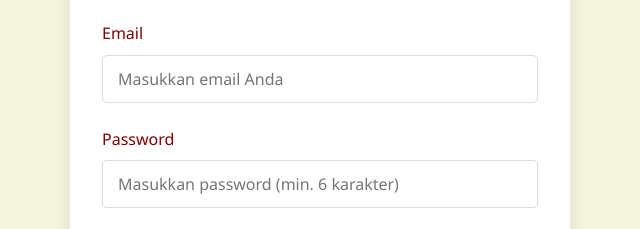
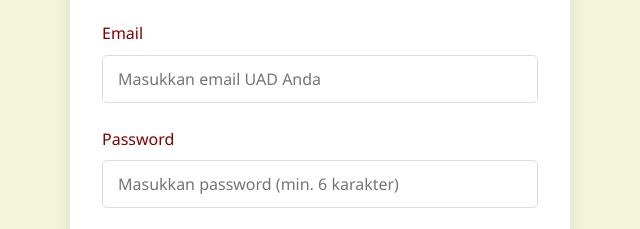
Before and after one commit to immuad-hebat/login-imm, a plain HTML site: page index.html in a window 1280 px wide. Shown: the part 397-626 px from the top of the page, 320-960 px from the left. Drawn offline with Linux system fonts and the light colour scheme; no server answers.

Commit message:
Update index.html

```diff
--- a/index.html
+++ b/index.html
@@ -288,7 +288,7 @@
 
                     <div class="form-group">
                         <label for="email">Email</label>
-                        <input type="email" id="email" placeholder="Masukkan email Anda" required>
+                        <input type="email" id="email" placeholder="Masukkan email UAD Anda" required>
                     </div>
 
                     <div class="form-group">
```
